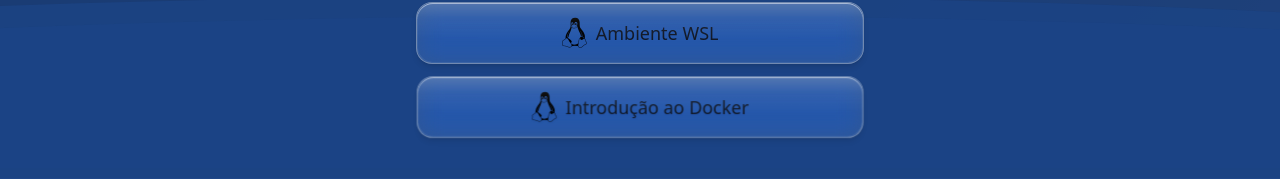
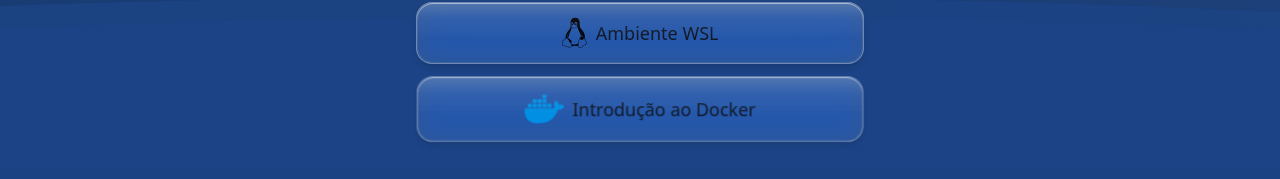
Before and after one commit to Felipe-Cavalari/portfolio, a plain HTML site: page bio/index.html in a window 1280 px wide. Shown: the part 632-811 px from the top of the page. Drawn offline with nearby package versions, Linux system fonts and the light colour scheme.

Commit message:
(fix) logo do docker

```diff
--- a/bio/index.html
+++ b/bio/index.html
@@ -282,7 +282,17 @@
           class="glass flex items-center justify-center gap-2 w-full py-3 bg-white/10 hover:bg-gray-200 dark:hover:bg-gray-700 rounded-2xl text-center text-lg font-medium shadow-md transition"
           id="promo"
         >
-          <i class="fa-brands fa-linux text-3xl text-black"></i>
+          <svg
+            xmlns="http://www.w3.org/2000/svg"
+            viewBox="0 0 24 24"
+            fill="#008fe2"
+            class="size-10"
+          >
+            <path
+              d="M13.98 11.08h2.12a.19.19 0 0 0 .19-.19V9.01a.19.19 0 0 0-.19-.19h-2.12a.18.18 0 0 0-.18.18v1.9c0 .1.08.18.18.18m-2.95-5.43h2.12a.19.19 0 0 0 .18-.19V3.57a.19.19 0 0 0-.18-.18h-2.12a.18.18 0 0 0-.19.18v1.9c0 .1.09.18.19.18m0 2.71h2.12a.19.19 0 0 0 .18-.18V6.29a.19.19 0 0 0-.18-.18h-2.12a.18.18 0 0 0-.19.18v1.89c0 .1.09.18.19.18m-2.93 0h2.12a.19.19 0 0 0 .18-.18V6.29a.18.18 0 0 0-.18-.18H8.1a.18.18 0 0 0-.18.18v1.89c0 .1.08.18.18.18m-2.96 0h2.11a.19.19 0 0 0 .19-.18V6.29a.18.18 0 0 0-.19-.18H5.14a.19.19 0 0 0-.19.18v1.89c0 .1.08.18.19.18m5.89 2.72h2.12a.19.19 0 0 0 .18-.19V9.01a.19.19 0 0 0-.18-.19h-2.12a.18.18 0 0 0-.19.18v1.9c0 .1.09.18.19.18m-2.93 0h2.12a.18.18 0 0 0 .18-.19V9.01a.18.18 0 0 0-.18-.19H8.1a.18.18 0 0 0-.18.18v1.9c0 .1.08.18.18.18m-2.96 0h2.11a.18.18 0 0 0 .19-.19V9.01a.18.18 0 0 0-.18-.19H5.14a.19.19 0 0 0-.19.19v1.88c0 .1.08.19.19.19m-2.92 0h2.12a.18.18 0 0 0 .18-.19V9.01a.18.18 0 0 0-.18-.19H2.22a.18.18 0 0 0-.19.18v1.9c0 .1.08.18.19.18m21.54-1.19c-.06-.05-.67-.51-1.95-.51-.34 0-.68.03-1.01.09a3.77 3.77 0 0 0-1.72-2.57l-.34-.2-.23.33a4.6 4.6 0 0 0-.6 1.43c-.24.97-.1 1.88.4 2.66a4.7 4.7 0 0 1-1.75.42H.76a.75.75 0 0 0-.76.75 11.38 11.38 0 0 0 .7 4.06 6.03 6.03 0 0 0 2.4 3.12c1.18.73 3.1 1.14 5.28 1.14.98 0 1.96-.08 2.93-.26a12.25 12.25 0 0 0 3.82-1.4 10.5 10.5 0 0 0 2.61-2.13c1.25-1.42 2-3 2.55-4.4h.23c1.37 0 2.21-.55 2.68-1 .3-.3.55-.66.7-1.06l.1-.28Z"
+            />
+          </svg>
+
           <span>Introdução ao Docker</span>
         </a>
       </div>
```
